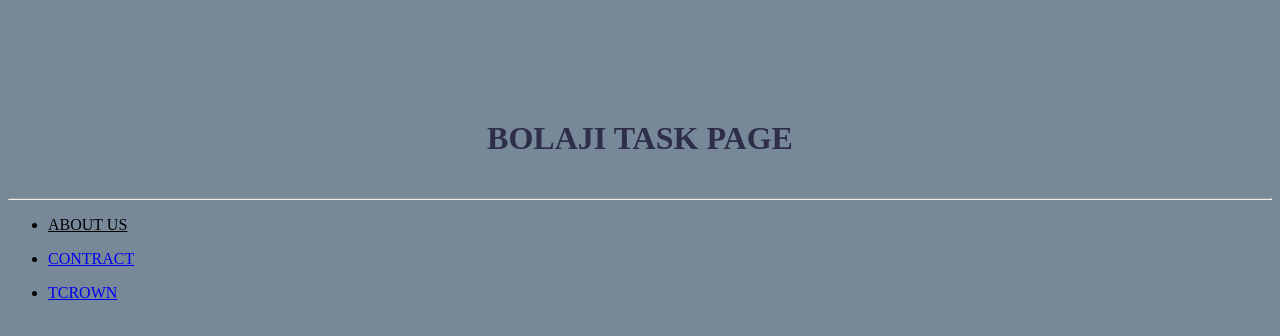
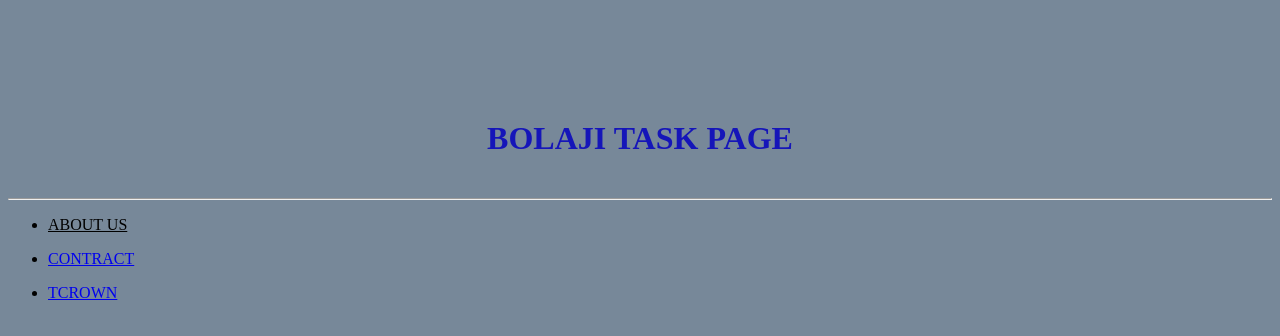
Before and after one commit to TCROWN10/General-task, a plain HTML site: page index.html in a window 1280 px wide. Drawn offline with Linux system fonts and the light colour scheme.

Commit message:
change index

```diff
--- a/index.html
+++ b/index.html
@@ -10,7 +10,7 @@
             text-decoration: lightpink;
         }
        h1 {
-        color: rgb(46, 46, 70);
+        color: rgb(21, 21, 185);
         text-align: center;
         margin-top: 100px;
         padding: 20px;
@@ -26,8 +26,7 @@
     <ul>
         <div class="div"><a href="./About.html" style="color: black;"><li>ABOUT US</li></a></div>
         <p><a href="./Contract.html"><li>CONTRACT</li></a></p>
-
-      <p><a href="./Tcrown.html"><li>TCROWN</li></a></p>
+        <p><a href="./Tcrown.html"><li>TCROWN</li></a></p>
 
 
     </ul>
```
